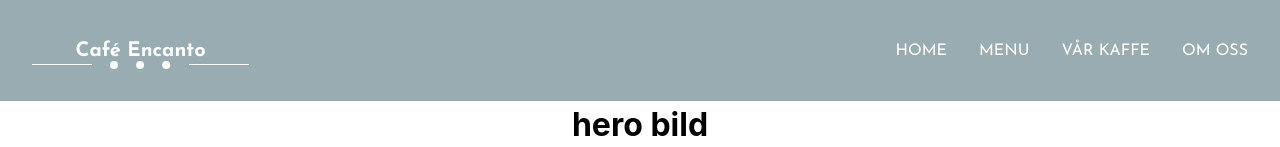
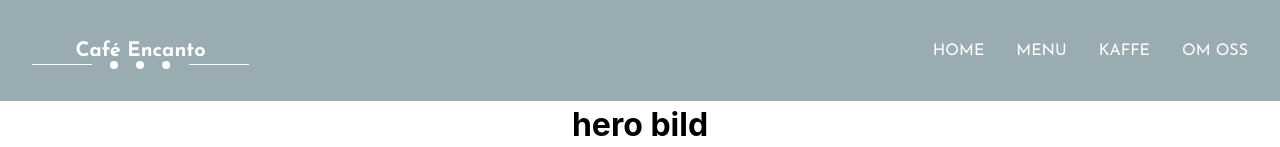
Before and after one commit to nicole-avila/cafe-encanto, a React (Vite) app: page / in a window 1280 px wide. Shown: the top 147 px of the page. Built offline with nearby package versions, Linux system fonts and the light colour scheme.

Commit message:
changes in link - NavBar Comp.

```diff
--- a/src/components/Navbar/Navbar.tsx
+++ b/src/components/Navbar/Navbar.tsx
@@ -45,7 +45,7 @@
       >
         <Link to="/">Home</Link>
         <Link to="/menu">Menu</Link>
-        <Link to="/coffee">Vår Kaffe</Link>
+        <Link to="/coffee">Kaffe</Link>
         <Link to="/about-us">Om Oss</Link>
       </div>
     </div>
```
